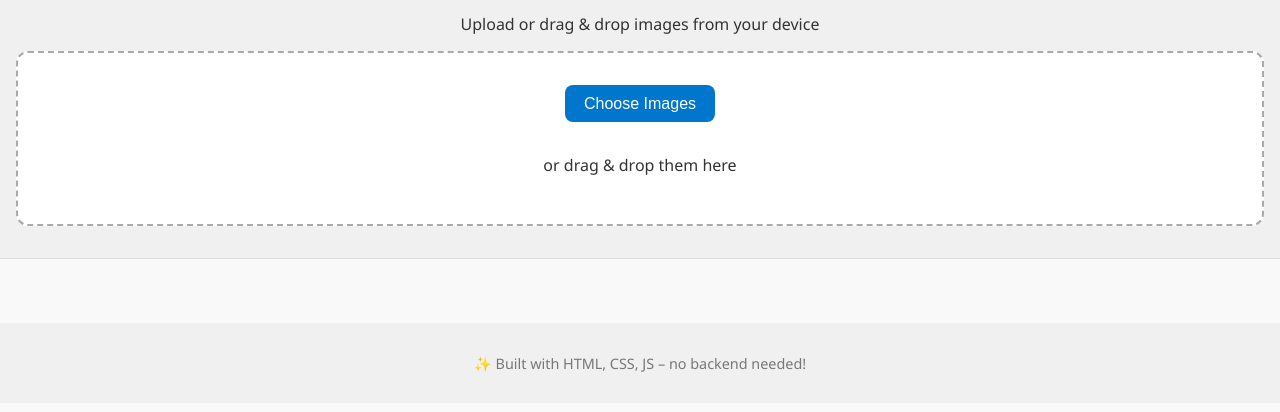
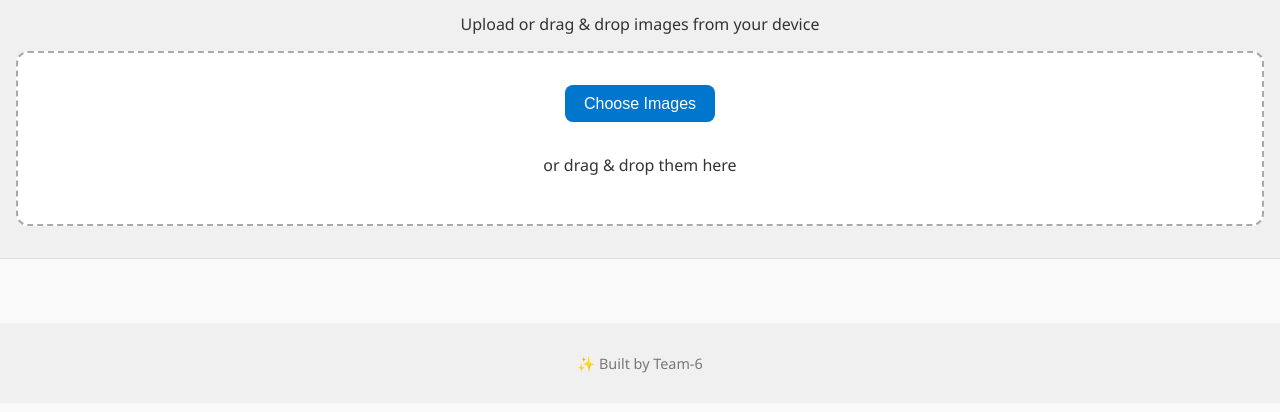
Before and after one commit to vikamuhan-reddy/SampleAzureWebStatic, a website: page src/index.html in a window 1280 px wide. Shown: the part 78-490 px from the top of the page. Drawn offline with Linux system fonts and the light colour scheme.

Commit message:
Update index.html

```diff
--- a/src/index.html
+++ b/src/index.html
@@ -20,7 +20,7 @@
   <main class="gallery" id="gallery"></main>
 
   <footer>
-    <p>✨ Built with HTML, CSS, JS – no backend needed!</p>
+    <p>✨ Built by Team-6 </p>
   </footer>
 
   <script src="script.js"></script>
```
